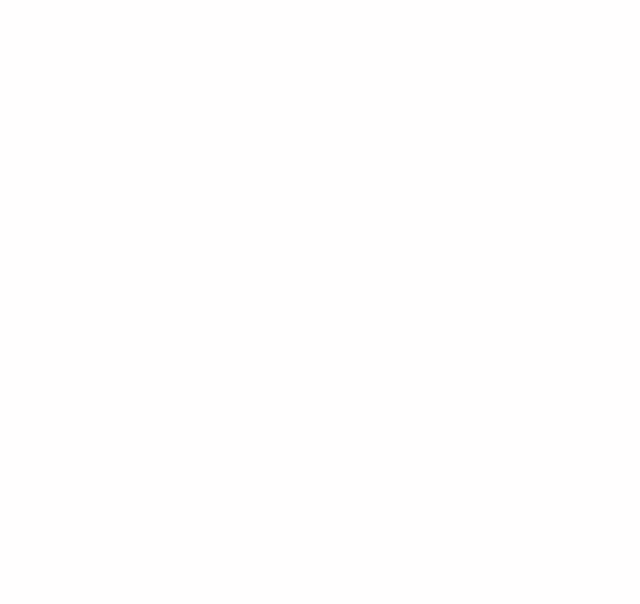
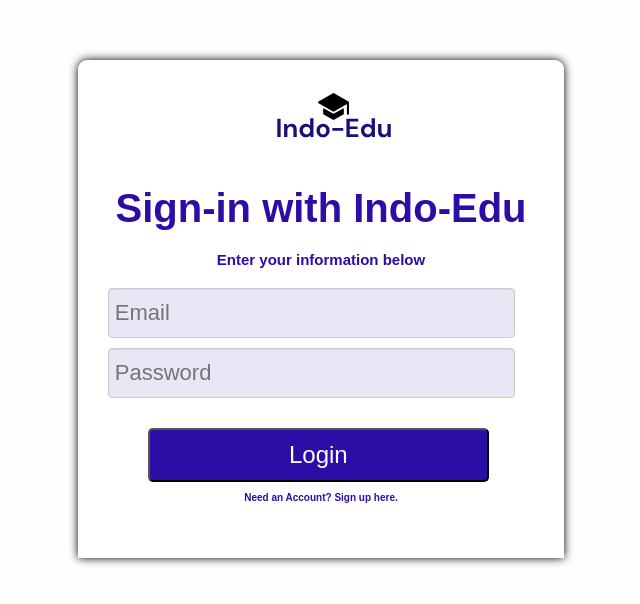
Before and after one commit to sriramselvakumar/Indoeducate, a React (Create React App) app in the folder client/: page /login in a window 1280 px wide. Shown: the top 604 px of the page, without its empty margins (319-959 px from the left). Built offline with nearby package versions, Linux system fonts and the light colour scheme.

Commit message:
Login Page

```diff
--- a/client/src/App.js
+++ b/client/src/App.js
@@ -4,6 +4,8 @@ import "./App.css";
 import { BrowserRouter as Router, Route, Switch } from "react-router-dom";
 import Home from "./Pages/home";
 import SignUp from "./Pages/Signup";
+import Login from "./Pages/Login";
+
 
 function App() {
   return (
@@ -12,6 +14,7 @@ function App() {
         <Switch>
           <Route path="/" exact component={Home} />
           <Route path="/signup" component={SignUp} />
+          <Route path="/login" component={Login}/>
         </Switch>
       </Router>
     </React.Fragment>
--- /dev/null
+++ b/client/src/CSS/Login.css
@@ -0,0 +1,157 @@
+.wrapper2 {
+    text-align: center;
+  }
+
+  .btn {
+    display: inline-block;
+    margin-bottom: 0;
+    font-weight: normal;
+    text-align: center;
+    cursor: pointer;
+    background-image: none;
+    border: 1px solid transparent;
+    white-space: nowrap;
+    padding: 7px 15px;
+    font-size: 15px;
+    line-height: 1.428571429;
+    border-radius: 4px;
+    margin-left: -5px;
+  }
+
+  .btn-selector {
+    color: #ffffff;
+    background-color: #ffffff;
+    border-color: #ffffff;
+  }
+
+  .btn-selector:hover,
+  .btn-selector:focus,
+  .btn-selector:active,
+  .btn-selector.active {
+    color: #ffffff;
+    background-color: #ffffff;
+    border-color: #ffffff;
+  }
+
+  .btn-group .btn:focus {
+    outline: none;
+  }
+
+  .btn-group .btn:not(:first-child):not(:last-child) {
+    border-radius: 0;
+  }
+
+  .btn-group .btn:first-child:not(:last-child) {
+    border-bottom-right-radius: 0;
+    border-top-right-radius: 0;
+  }
+
+  .btn-group .btn:last-child:not(:first-child) {
+    border-bottom-left-radius: 0;
+    border-top-left-radius: 0;
+  }
+
+
+  .form2{
+    margin: 40px auto;
+    margin-top: 60px;
+    padding: 10px 30px 35px;
+    display: block;
+    width: 38%;
+    background-color: #ffffff;
+    border-radius: 9px 9px 0px 0px;
+    box-shadow: 0 0 10px 0 #000;
+  }
+
+  .form-title2{
+    color: #2C0EA7;
+    font-size: 40px;
+    margin: 10px 0 20px 0;
+    text-align: center;
+  }
+
+  .form input,
+  .form button,
+  .form {
+    font-family: 'Lato', sans-serif;
+    font-weight: 100;
+  }
+
+  input[type="text"],
+  input[type="password"] {
+    display: block;
+    background: rgba(44, 14, 167, 0.1);
+    border-radius: 5px;
+    border: 1px solid #cccccc;
+    box-shadow: inset 0 1px 1px rgba(0, 0, 0, 0.075);
+    font-size: 22px;
+    height: 50px;
+    padding: 4px 6px;
+    border-radius: 4px;
+    margin-bottom: 10px;
+  }
+
+  input[type="checkbox"],
+  label {
+    display: inline-block;
+    float: left;
+  }
+
+  input:focus {
+    outline: none;
+    border: 1px solid #3d047e;
+  }
+
+  .input-std2{
+    width: 95.5%;
+    color: #ffffff;
+  }
+
+  .input-half {
+    width: 45.9%;
+    float: left;
+  }
+
+  .input-quarter {
+    width: 21%;
+    float: left;
+  }
+
+  .btn-submit2{
+    width: 80%;
+    font-size: 1.5em;
+    padding: 11px 19px;
+    cursor: pointer;
+    color: #ffffff;
+    margin-left: 40px;
+    margin-top: 20px;
+  }
+
+  .btn-submit2:focus {
+    outline: none;
+  }
+
+  #sign-up2{
+    background: #2C0EA7;
+    border-radius: 5px;
+  }
+
+  .logo-container3{
+      padding: 20px;
+      margin-left: 32%;
+
+  }
+
+  .formsubtitle2{
+    color: #2C0EA7;
+    font-size: 15px;
+    margin: 10px 0 20px 0;
+    text-align: center;
+  }
+
+  .formlast2{
+    color: #2C0EA7;
+    font-size: 10px;
+    margin: 10px 0 20px 0;
+    text-align: center;
+  }
--- /dev/null
+++ b/client/src/Pages/Login.js
@@ -0,0 +1,24 @@
+import React, { useState } from "react";
+import "../CSS/Login.css"
+import Logo from '../Images/logo.svg'
+
+
+const SignUp = () => {
+  return ( <React.Fragment>
+<div class="wrapper2">
+</div>
+<div class="form2" id="sign-up-form2">
+<div class="logo-container2">
+            <img src= {Logo} alt="Logo"/>
+        </div>
+  <h2 class="form-title2">Sign-in with Indo-Edu</h2>
+  <h6 class="formsubtitle2">Enter your information below</h6>
+  <input type="text" class="input-std2" id="email2" placeholder="Email"/>
+  <input type="password" class="input-std2" id="password2" placeholder="Password"/>
+  <button type="button" class="btn-submit2" id="sign-up2">Login</button>
+  <h6 class="formlast2">Need an Account? Sign up here.</h6>
+</div>
+  </React.Fragment> );
+}
+
+export default SignUp;
```
